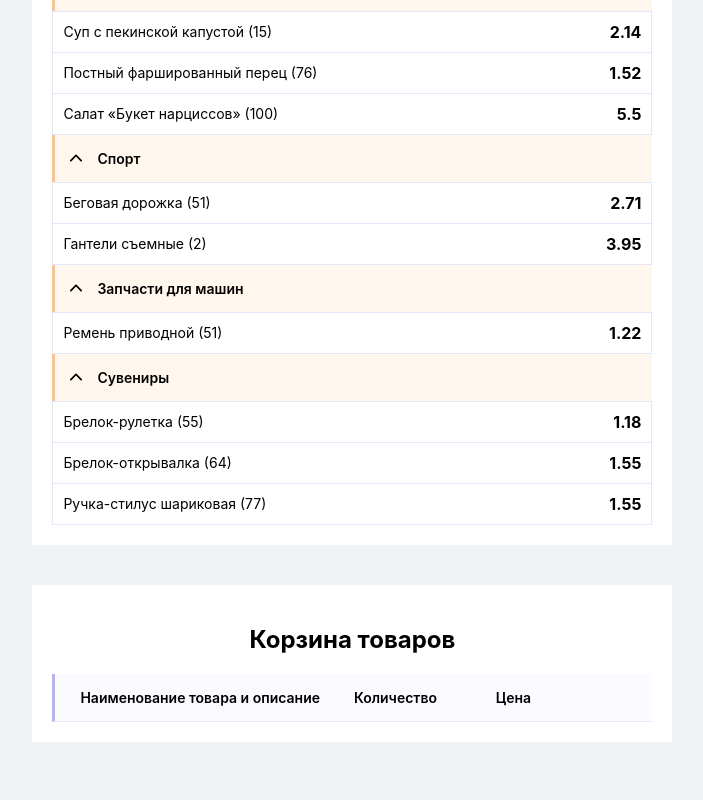
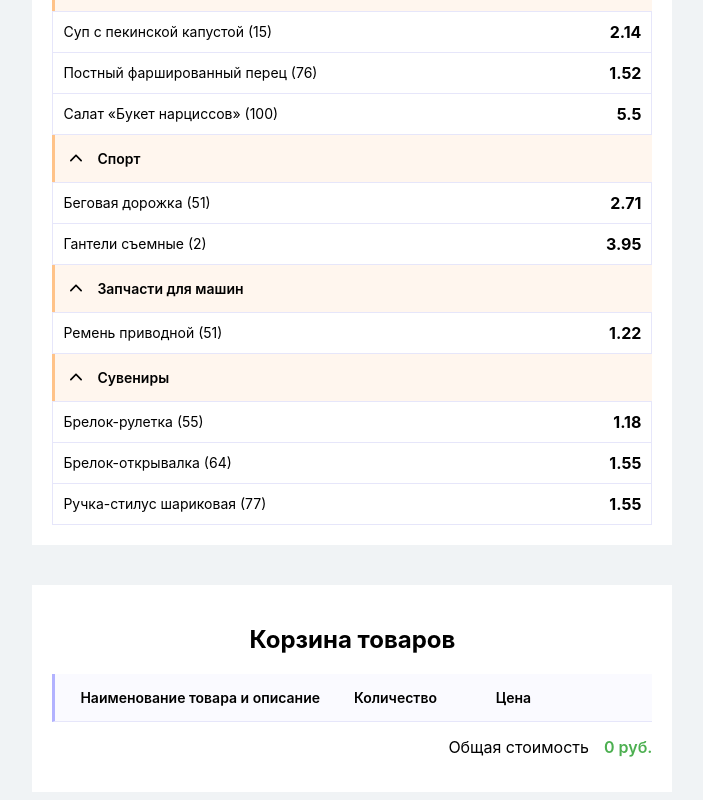
Before and after one commit to dmitrymorozoff/vue-test-task, a Vue app: page / in a window 1280 px wide. Shown: the part 378-1178 px from the top of the page, without its empty margins (102-805 px from the left). Before the commit the page ends 1128 px from the top, so only its background shows below. Built offline with nearby package versions, Linux system fonts and the light colour scheme.

Commit message:
add total price

```diff
--- a/src/components/Cart/Cart.vue
+++ b/src/components/Cart/Cart.vue
@@ -10,13 +10,17 @@
         v-on:remove-product-from-cart="removeProductFromCart"
       ></CartItem>
     </div>
+    <div class="total-price">
+      Общая стоимость
+      <div class="total-price-value">{{ totalPrice || 0 }} руб.</div>
+    </div>
   </div>
 </template>
 
 <script>
 import CartHeader from "@/components/Cart/CartHeader";
 import CartItem from "@/components/Cart/CartItem";
-import { mapState } from "vuex";
+import { mapGetters, mapState } from "vuex";
 import { ActionTypes } from "@/store/action-types";
 
 export default {
@@ -25,9 +29,12 @@ export default {
     CartItem,
     CartHeader
   },
-  computed: mapState({
-    cart: state => state.cart.list
-  }),
+  computed: {
+    ...mapGetters(["totalPrice"]),
+    ...mapState({
+      cart: state => state.cart.list
+    })
+  },
   methods: {
     removeProductFromCart(product) {
       this.$store.dispatch(ActionTypes.REMOVE_PRODUCT_FROM_CART, {
@@ -47,9 +54,25 @@ export default {
   background-color: #fff;
   padding: 20px;
 }
+
 .cart-items {
   width: 100%;
   display: flex;
   flex-direction: column;
 }
+
+.total-price {
+  width: 100%;
+  display: flex;
+  justify-content: flex-end;
+  padding: 15px 0;
+  box-sizing: border-box;
+}
+
+.total-price-value {
+  color: #4caf50;
+  font-weight: 600;
+  font-size: 16px;
+  margin-left: 15px;
+}
 </style>
--- a/src/store/modules/cart.js
+++ b/src/store/modules/cart.js
@@ -5,6 +5,13 @@ export const cart = {
   state: () => ({
     list: []
   }),
+  getters: {
+    totalPrice: state => {
+      if (state.list.length > 0) {
+        return state.list.map(item => item.totalPrice).reduce((x, y) => x + y);
+      }
+    }
+  },
   actions: {
     [ActionTypes.ADD_PRODUCT_TO_CART]: ({ commit }, product) => {
       commit(MutationTypes.ADD_PRODUCT_TO_CART, product);
```
